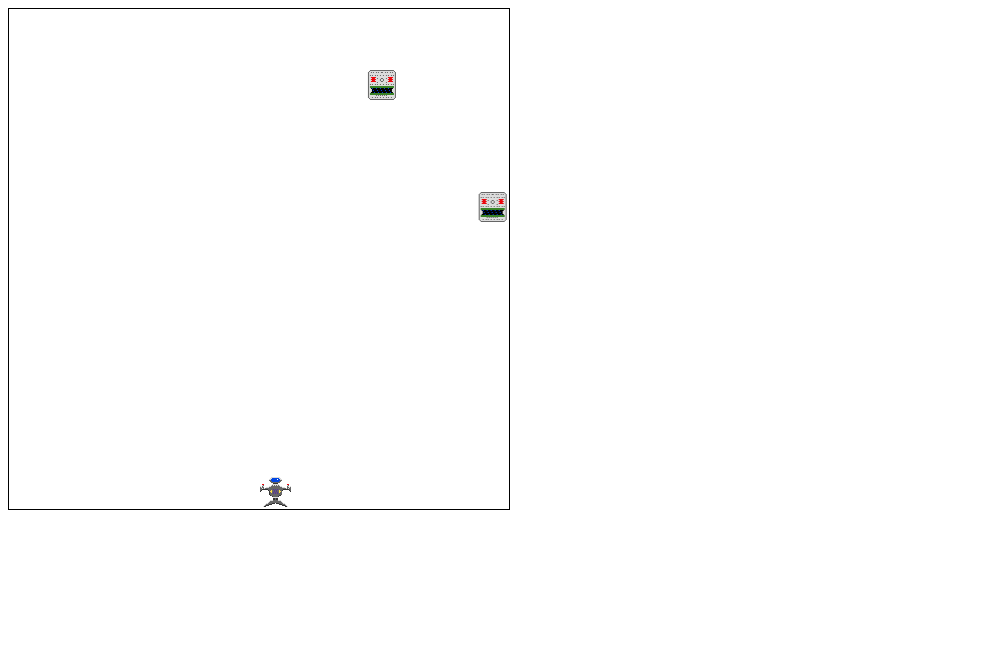
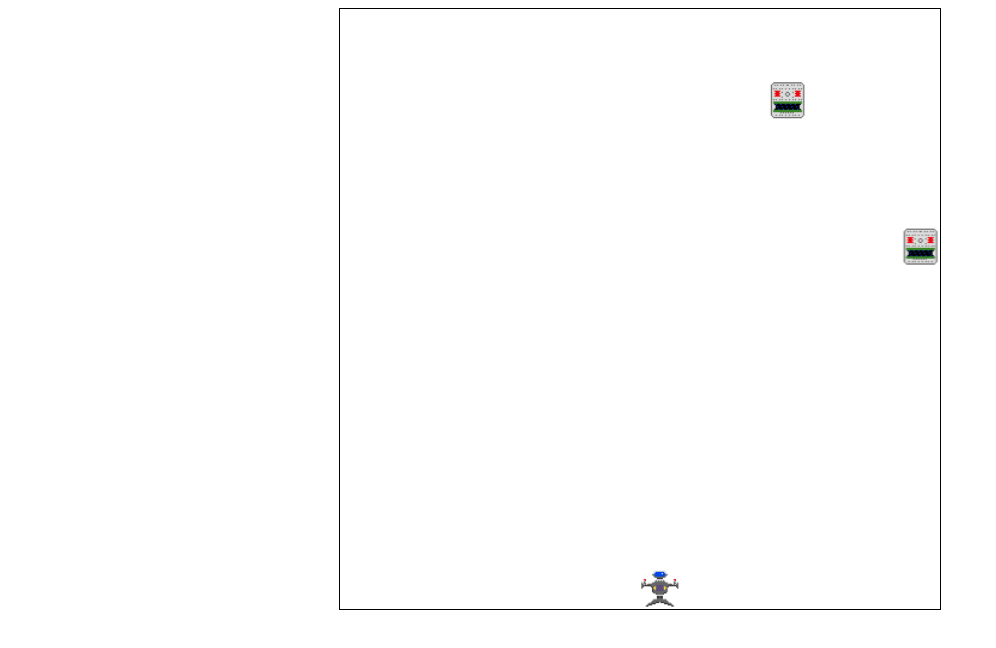
Before and after one commit to TanzeemAlam/SpaceShooter, a plain HTML site: page index.html in a window 1280 px wide. Shown: the whole page, without its empty margins (0-996 px from the left). Drawn offline with Linux system fonts and the light colour scheme.

Commit message:
Added manually
Added some changes in the styling

```diff
--- a/css/style.css
+++ b/css/style.css
@@ -3,3 +3,12 @@ body {
   font-family: Verdana;
   font-size: 10pt;
 }
+#myCanvas {
+    padding-left: 0;
+    padding-right: 0;
+    margin-left: auto;
+    margin-right: auto;
+    display: block;
+    width: 600px;
+	border:1px solid #FFFFFF;
+}
```
